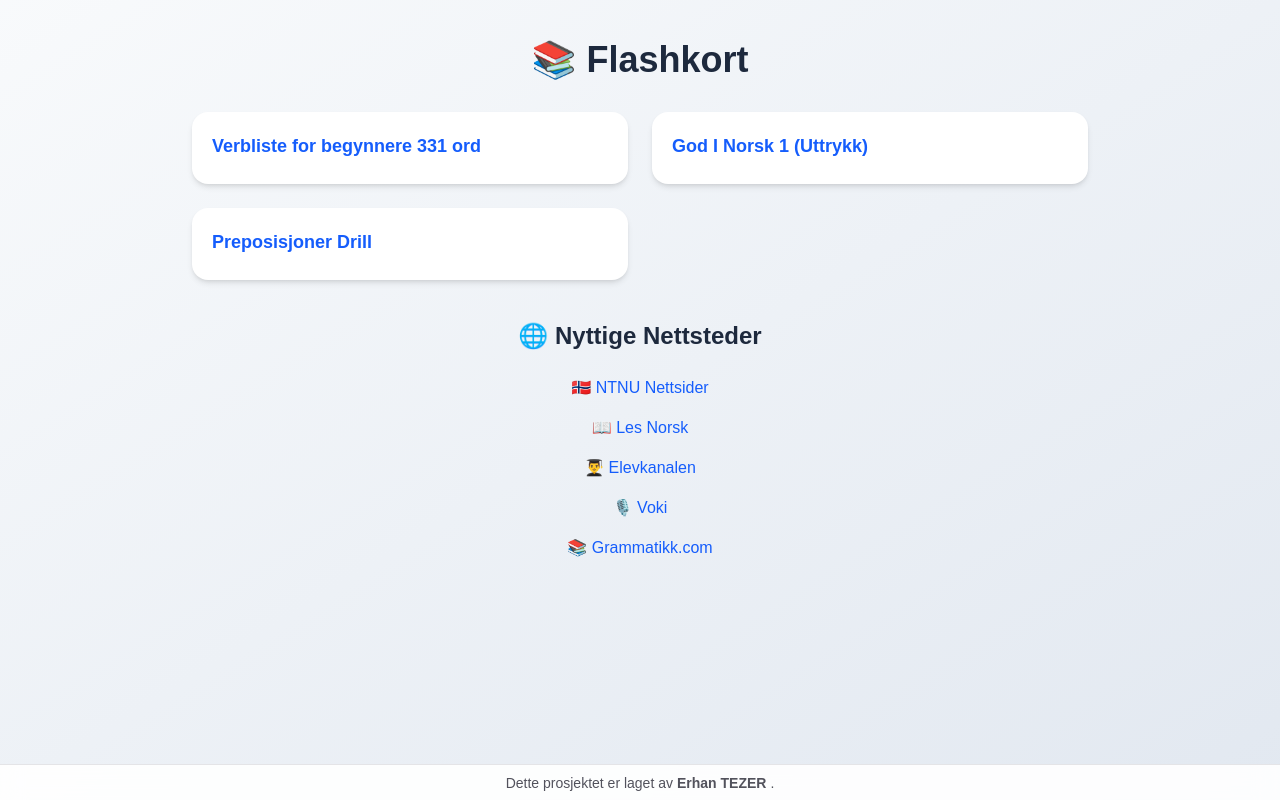
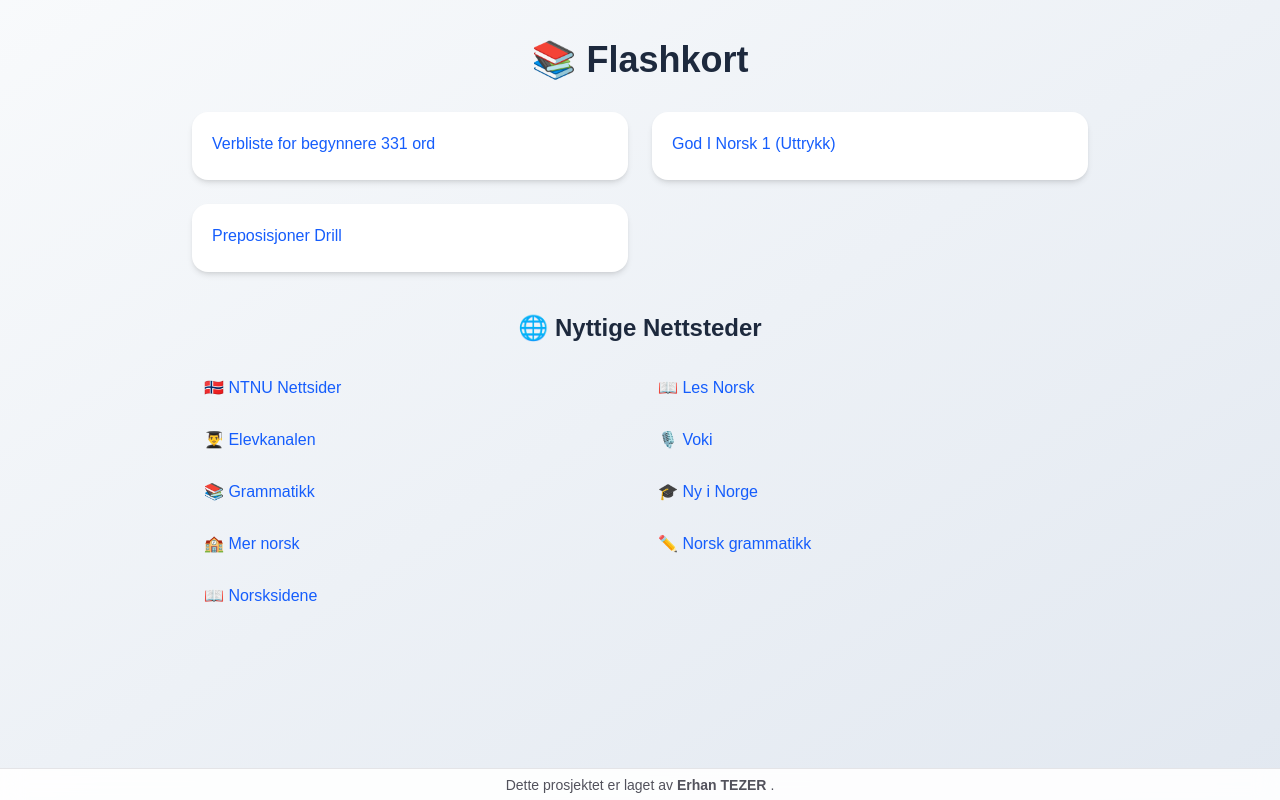
Before and after one commit to erhantezer/norsk-ord, a Next.js app: page / in a window 1280 px wide. Built offline with nearby package versions, Linux system fonts and the light colour scheme.

Commit message:
updatet and addet

```diff
--- a/src/app/footer/page.js
+++ b/src/app/footer/page.js
@@ -1,6 +1,6 @@
 export default function Footer() {
   // Sabit yükseklik + iOS safe-area desteği
-  const height = "36px";
+  const height = "32px";
   const safe = "env(safe-area-inset-bottom)";
 
   return (
--- a/src/app/page.js
+++ b/src/app/page.js
@@ -6,32 +6,42 @@ export default function HomePage() {
     <main className="min-h-screen bg-gradient-to-br from-slate-50 to-slate-200 py-10 px-4">
       <h1 className="text-4xl font-extrabold text-center text-slate-800 mb-8">📚 Flashkort</h1>
 
-      <ul className="grid gap-6 max-w-4xl mx-auto sm:grid-cols-2 md:grid-cols-2">
+      {/* Kartlar: telefonda 1 sütun, sm ve üzeri 2 sütun */}
+      <ul className="grid gap-6 max-w-4xl mx-auto grid-cols-1 sm:grid-cols-2">
   <li className="bg-white rounded-2xl shadow-md p-5 transition-transform hover:scale-[1.02] hover:shadow-lg">
     <Link href="/verbLita" className="block hover:no-underline">
-            <p className="text-lg font-semibold text-blue-600 mb-1">Verbliste for begynnere 331 ord</p>
+      <p className="text-base font-medium text-blue-600 mb-1">
+        Verbliste for begynnere 331 ord
+      </p>
     </Link>
   </li>
   <li className="bg-white rounded-2xl shadow-md p-5 transition-transform hover:scale-[1.02] hover:shadow-lg">
     <Link href="/godinorsk" className="block hover:no-underline">
-            <p className="text-lg font-semibold text-blue-600 mb-1">God I Norsk 1 (Uttrykk)</p>
+      <p className="text-base font-medium text-blue-600 mb-1">
+        God I Norsk 1 (Uttrykk)
+      </p>
     </Link>
   </li>
-
   <li className="bg-white rounded-2xl shadow-md p-5 transition-transform hover:scale-[1.02] hover:shadow-lg">
     <Link href="/prepos" className="block hover:no-underline">
-            <p className="text-lg font-semibold text-blue-600 mb-1">Preposisjoner Drill</p>
+      <p className="text-base font-medium text-blue-600 mb-1">
+        Preposisjoner Drill
+      </p>
     </Link>
   </li>
 </ul>
 
-      {/* Nyttige Nettsteder Bölümü */}
-      <section className="max-w-4xl mx-auto mt-10 text-center">
-        <h2 className="text-2xl font-bold text-slate-800 mb-6">🌐 Nyttige Nettsteder</h2>
-        <ul className="space-y-4">
-        <li >
-          <Link href="/ntnu" className="block hover:no-underline">
-            <p className="text-blue-600 hover:underline">🇳🇴 NTNU Nettsider</p>
+
+      {/* Nyttige Nettsteder: her boyutta 2 sütun sabit */}
+      <section className="max-w-4xl mx-auto mt-10">
+        <h2 className="text-2xl font-bold text-slate-800 mb-6 text-center">🌐 Nyttige Nettsteder</h2>
+        <ul className="grid grid-cols-2 gap-3">
+          <li>
+            <Link
+              href="/ntnu"
+              className="block rounded-lg px-3 py-2 text-blue-600 hover:underline hover:bg-slate-100"
+            >
+              🇳🇴 NTNU Nettsider
             </Link>
           </li>
           <li>
@@ -39,7 +49,7 @@ export default function HomePage() {
               href="https://lesnorsk.no/"
               target="_blank"
               rel="noopener noreferrer"
-              className="text-blue-600 hover:underline"
+              className="block rounded-lg px-3 py-2 text-blue-600 hover:underline hover:bg-slate-100"
             >
               📖 Les Norsk
             </a>
@@ -49,7 +59,7 @@ export default function HomePage() {
               href="https://www.elevkanalen.no/"
               target="_blank"
               rel="noopener noreferrer"
-              className="text-blue-600 hover:underline"
+              className="block rounded-lg px-3 py-2 text-blue-600 hover:underline hover:bg-slate-100"
             >
               👨‍🎓 Elevkanalen
             </a>
@@ -59,7 +69,7 @@ export default function HomePage() {
               href="https://voki.no/"
               target="_blank"
               rel="noopener noreferrer"
-              className="text-blue-600 hover:underline"
+              className="block rounded-lg px-3 py-2 text-blue-600 hover:underline hover:bg-slate-100"
             >
               🎙️ Voki
             </a>
@@ -69,14 +79,57 @@ export default function HomePage() {
               href="https://grammatikk.com/index.html"
               target="_blank"
               rel="noopener noreferrer"
-              className="text-blue-600 hover:underline"
+              className="block rounded-lg px-3 py-2 text-blue-600 hover:underline hover:bg-slate-100"
             >
-              📚 Grammatikk.com
+              📚 Grammatikk
             </a>
           </li>
-
+          {/* Yeni eklenen eğitim siteleri */}
+          <li>
+            <a
+              href="https://nyinorge.portfolio.no/"
+              target="_blank"
+              rel="noopener noreferrer"
+              className="block rounded-lg px-3 py-2 text-blue-600 hover:underline hover:bg-slate-100"
+            >
+              🎓 Ny i Norge
+            </a>
+          </li>
+          <li>
+            <a
+              href="https://mernorsk.portfolio.no/"
+              target="_blank"
+              rel="noopener noreferrer"
+              className="block rounded-lg px-3 py-2 text-blue-600 hover:underline hover:bg-slate-100"
+            >
+              🏫 Mer norsk
+            </a>
+          </li>
+          <li>
+            <a
+              href="https://norskgrammatikk.cappelendamm.no/"
+              target="_blank"
+              rel="noopener noreferrer"
+              className="block rounded-lg px-3 py-2 text-blue-600 hover:underline hover:bg-slate-100"
+            >
+              ✏️ Norsk grammatikk
+            </a>
+          </li>
+          <li>
+            <a
+              href="https://norsksidene.no/web/"
+              target="_blank"
+              rel="noopener noreferrer"
+              className="block rounded-lg px-3 py-2 text-blue-600 hover:underline hover:bg-slate-100"
+            >
+              📖 Norsksidene
+            </a>
+          </li>
+          <li className="invisible"></li>
         </ul>
       </section>
+
+
 
       <Footer />
     </main>
```
Lines whose indentation alone changed are shown as unchanged.
